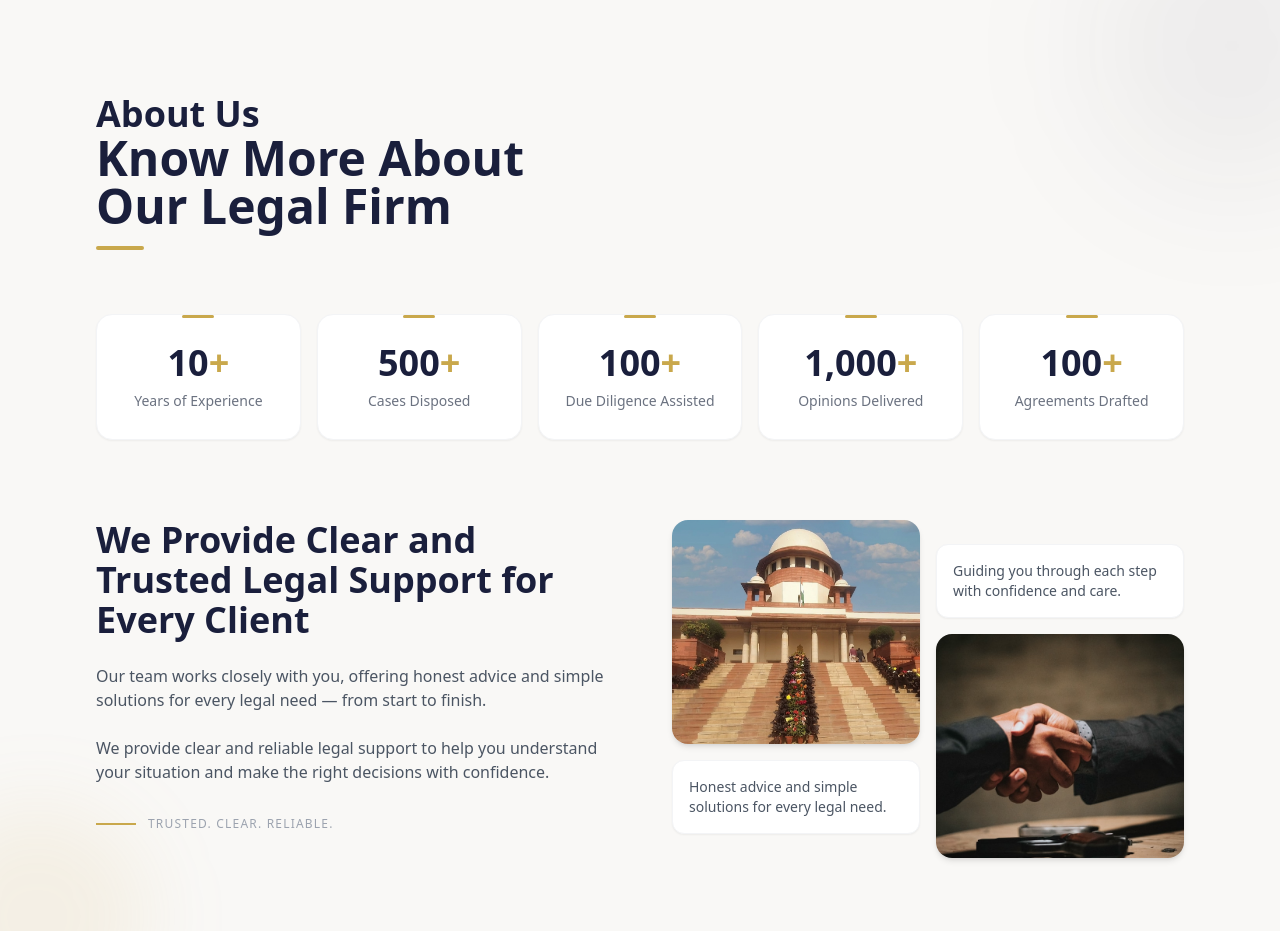
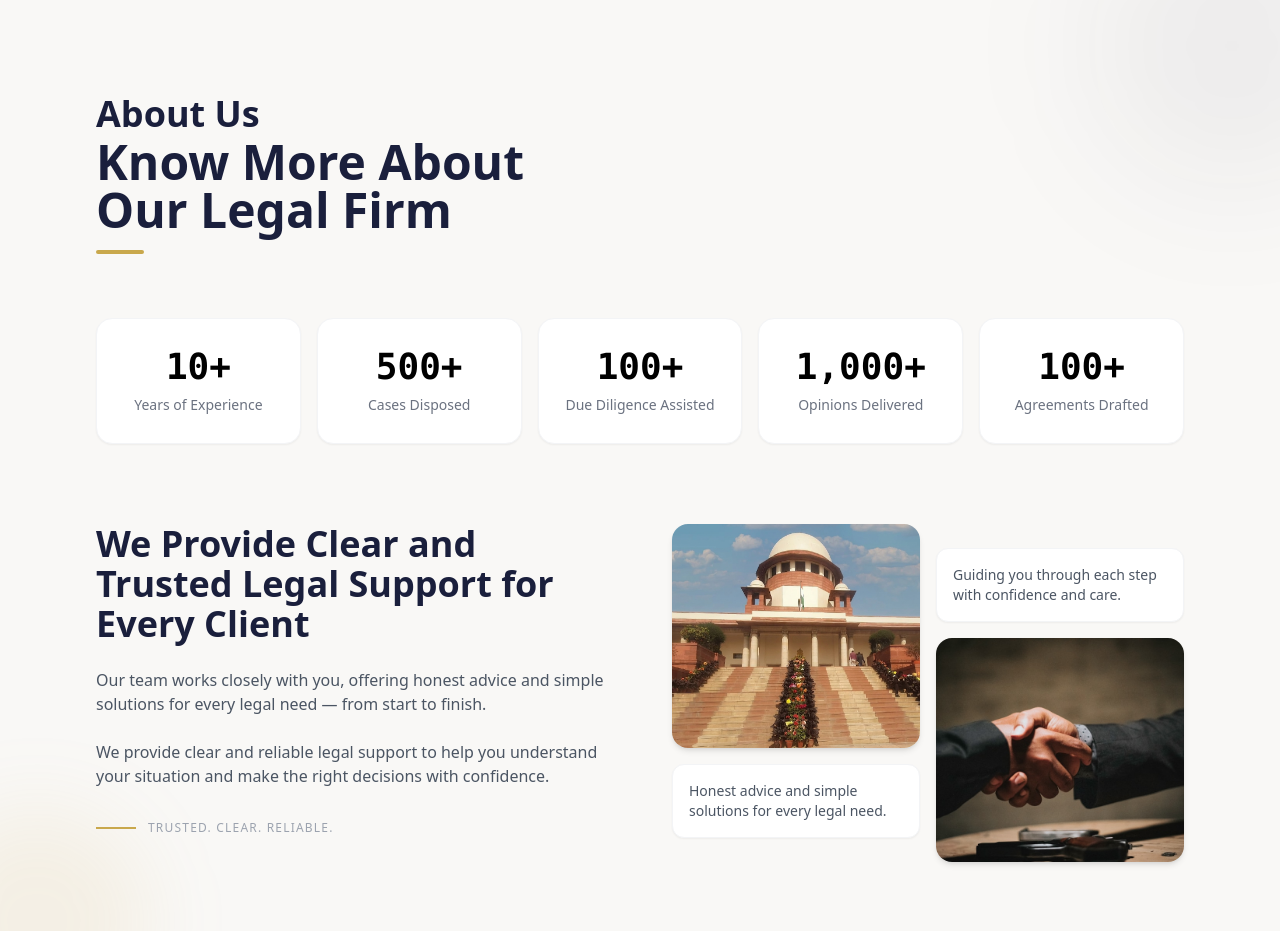
Before and after one commit to Sarath-153/Advocate, a React (Create React App) app: page / in a window 1280 px wide. Shown: the part 802-1733 px from the top of the page. Built offline with nearby package versions, Linux system fonts and the light colour scheme.

Commit message:
Initial Commit

```diff
--- a/src/components/AboutStats.tsx
+++ b/src/components/AboutStats.tsx
@@ -20,22 +20,39 @@ const About: React.FC = () => {
     { end: 100,  suffix: "+", label: "Agreements Drafted" },
   ];
 
+  const containerVariants = {
+    hidden: {},
+    visible: {
+      transition: { staggerChildren: 0.12 },
+    },
+  };
+
+  const cardVariants = {
+    hidden: { opacity: 0, y: 50, scale: 0.92 },
+    visible: {
+      opacity: 1,
+      y: 0,
+      scale: 1,
+      transition: { duration: 0.6, ease: [0.22, 1, 0.36, 1] as const },
+    },
+  };
+
   const fadeUp = (delay = 0) => ({
     initial: { y: 40, opacity: 0 },
     animate: inView ? { y: 0, opacity: 1 } : {},
-    transition: { duration: 0.7, delay, ease: "easeInOut" as const },
+    transition: { duration: 0.7, delay, ease: "easeOut" as const },
   });
 
   const fadeLeft = (delay = 0) => ({
-    initial: { x: -40, opacity: 0 },
+    initial: { x: -50, opacity: 0 },
     animate: inView ? { x: 0, opacity: 1 } : {},
-    transition: { duration: 0.7, delay, ease: "easeInOut" as const },
+    transition: { duration: 0.7, delay, ease: "easeOut" as const },
   });
 
   const fadeRight = (delay = 0) => ({
-    initial: { x: 40, opacity: 0 },
+    initial: { x: 50, opacity: 0 },
     animate: inView ? { x: 0, opacity: 1 } : {},
-    transition: { duration: 0.7, delay, ease: "easeInOut" as const },
+    transition: { duration: 0.7, delay, ease: "easeOut" as const },
   });
 
   return (
@@ -44,18 +61,18 @@ const About: React.FC = () => {
       ref={ref}
       className="relative bg-[#f9f8f6] py-16 md:py-24 px-5 md:px-16 lg:px-24 overflow-hidden"
     >
-      {/* Subtle background accent */}
+      {/* Background accents */}
       <div className="pointer-events-none absolute top-0 right-0 w-72 h-72 bg-[#1a1f3c]/5 rounded-full blur-3xl translate-x-1/3 -translate-y-1/3" />
       <div className="pointer-events-none absolute bottom-0 left-0 w-56 h-56 bg-[#c9a84c]/10 rounded-full blur-2xl -translate-x-1/3 translate-y-1/3" />
 
       <div className="relative max-w-6xl mx-auto">
 
-        {/* ── SECTION LABEL + HEADING ── */}
+        {/* ── HEADING ── */}
         <motion.div {...fadeUp(0)} className="mb-10 md:mb-16">
-          <span  className="text-2xl md:text-4xl font-semibold text-[#1a1f3c]">
-           About Us
+          <span className="text-2xl md:text-4xl font-semibold text-[#1a1f3c]">
+            About Us
           </span>
-          <h2 className="text-3xl md:text-5xl font-bold text-[#1a1f3c] leading-tight max-w-xl">
+          <h2 className="text-3xl md:text-5xl font-bold text-[#1a1f3c] leading-tight max-w-xl mt-1">
             Know More About <br className="hidden md:block" />
             Our Legal Firm
           </h2>
@@ -63,31 +80,53 @@ const About: React.FC = () => {
         </motion.div>
 
         {/* ── STATS GRID ── */}
-        {/* Mobile: 2-col grid | Desktop: 5-col row */}
         <motion.div
-          {...fadeUp(0.1)}
+          variants={containerVariants}
+          initial="hidden"
+          animate={inView ? "visible" : "hidden"}
           className="grid grid-cols-2 md:grid-cols-5 gap-3 md:gap-4 mb-12 md:mb-20"
         >
           {stats.map((item, i) => (
             <motion.div
               key={i}
-              whileHover={{ y: -4, boxShadow: "0 12px 32px rgba(26,31,60,0.1)" }}
-              transition={{ type: "spring", stiffness: 300, damping: 20 }}
-              className={`relative bg-white rounded-2xl px-4 py-5 md:py-7 flex flex-col items-center justify-center shadow-sm border border-gray-100 cursor-default
+              variants={cardVariants}
+              whileHover={{
+                y: -6,
+                boxShadow: "0 16px 40px rgba(26,31,60,0.13)",
+                transition: { type: "spring", stiffness: 300, damping: 18 },
+              }}
+              className={`relative bg-white rounded-2xl px-4 py-5 md:py-7 flex flex-col items-center justify-center shadow-sm border border-gray-100 cursor-default overflow-hidden
                 ${i === 4 ? "col-span-2 md:col-span-1" : ""}
               `}
             >
-              {/* Gold top bar */}
-              <div className="absolute top-0 left-1/2 -translate-x-1/2 w-8 h-[3px] bg-[#c9a84c] rounded-full" />
 
-              <div className="text-2xl md:text-4xl font-bold text-[#1a1f3c] leading-none">
-                {inView ? (
-                  <CountUp start={0} end={item.end} duration={2.2} delay={0.3 + i * 0.1} />
-                ) : (
-                  0
-                )}
-                <span className="text-[#c9a84c]">{item.suffix}</span>
-              </div>
+
+              {/* Shimmer sweep on hover */}
+              <motion.div
+                initial={{ x: "-100%" }}
+                whileHover={{ x: "200%" }}
+                transition={{ duration: 0.5 }}
+                className="absolute inset-0 w-1/2 bg-gradient-to-r from-transparent via-white/40 to-transparent skew-x-12 pointer-events-none"
+              />
+
+              {/* Count — BLACK */}
+             <div className="text-2xl md:text-4xl font-bold text-black flex items-center justify-center">
+  <span className="font-mono tabular-nums">
+    {inView ? (
+      <CountUp
+        start={0}
+        end={item.end}
+        duration={2.4}
+        delay={0.4 + i * 0.1}
+        separator=","
+      />
+    ) : (
+      <span>0</span>
+    )}
+    <span className="text-black">+</span>
+  </span>
+</div>
+
               <p className="mt-2 text-gray-500 text-xs md:text-sm text-center leading-snug font-medium">
                 {item.label}
               </p>
@@ -95,10 +134,10 @@ const About: React.FC = () => {
           ))}
         </motion.div>
 
-        {/* ── MAIN CONTENT GRID ── */}
+        {/* ── MAIN CONTENT ── */}
         <div className="grid md:grid-cols-2 gap-10 md:gap-16 items-start">
 
-          {/* LEFT — Heading + Description */}
+          {/* LEFT */}
           <motion.div {...fadeLeft(0.2)} className="flex flex-col gap-6">
             <h3 className="text-2xl md:text-4xl font-bold text-[#1a1f3c] leading-snug">
               We Provide Clear and Trusted Legal Support for Every Client
@@ -111,10 +150,13 @@ const About: React.FC = () => {
               We provide clear and reliable legal support to help you understand
               your situation and make the right decisions with confidence.
             </p>
-
-            {/* Divider pill */}
             <div className="flex items-center gap-3 mt-2">
-              <div className="w-10 h-[2px] bg-[#c9a84c]" />
+              <motion.div
+                initial={{ scaleX: 0 }}
+                animate={inView ? { scaleX: 1 } : {}}
+                transition={{ duration: 0.6, delay: 0.5 }}
+                className="w-10 h-[2px] bg-[#c9a84c] origin-left"
+              />
               <span className="text-xs tracking-widest uppercase text-gray-400 font-medium">
                 Trusted. Clear. Reliable.
               </span>
```
